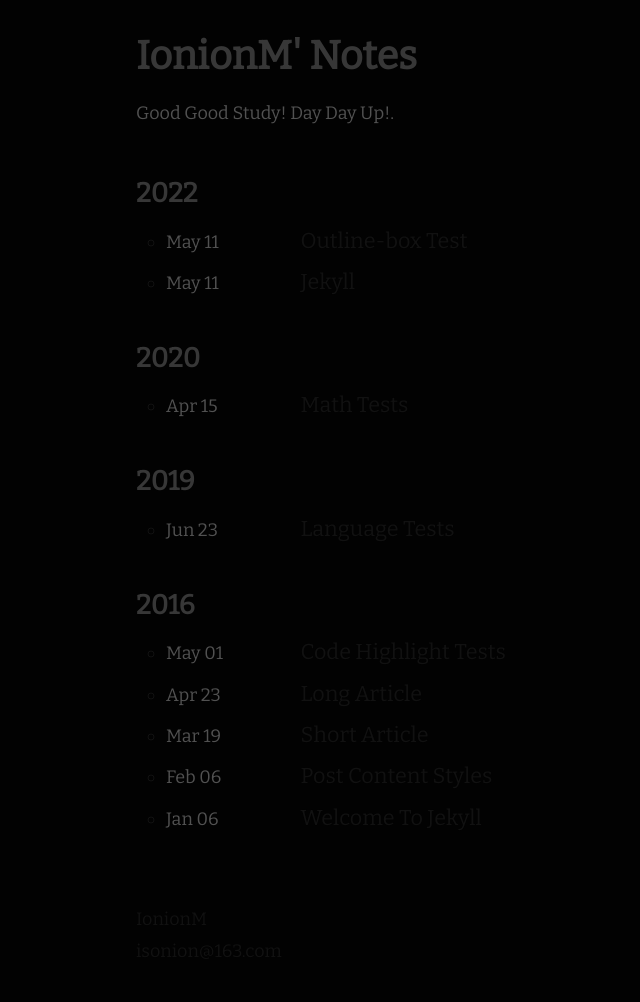
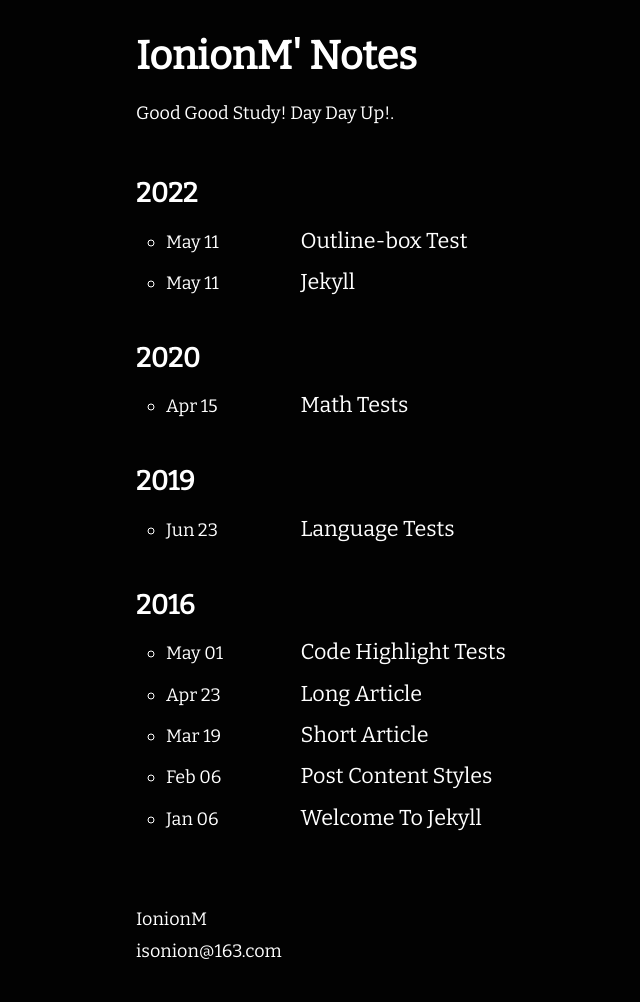
Before and after one commit to ionionm/ionionm.github.io, a Jekyll site: the page built from index.md, in a window 1280 px wide. Shown: the whole page, without its empty margins (134-774 px from the left). Built offline with Jekyll 4.4.1, drawn with Linux system fonts in a browser that asks for light colours; nearby versions of some CDN libraries; comment, search, counter and statistics services are not loaded.

Commit message:
change text-color to white

```diff
--- a/_sass/moving.scss
+++ b/_sass/moving.scss
@@ -11,7 +11,8 @@ $small-line-height: 1.6 !default;
 
 $spacing-unit: 30px !default;
 
-$text-color: #111 !default;
+// #f5f5ff
+$text-color: rgb(255, 255, 255) !default;
 $background-color: #020202 !default;
 $brand-color: #2a7ae2 !default;
 
```
